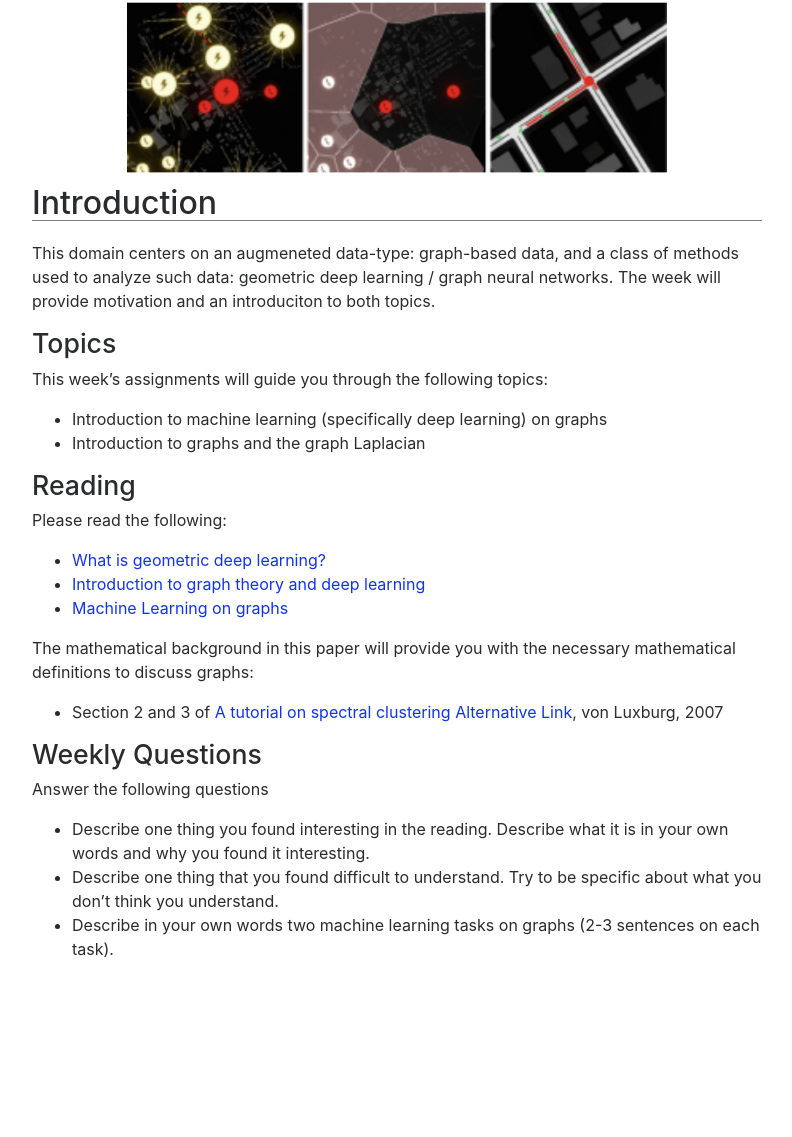
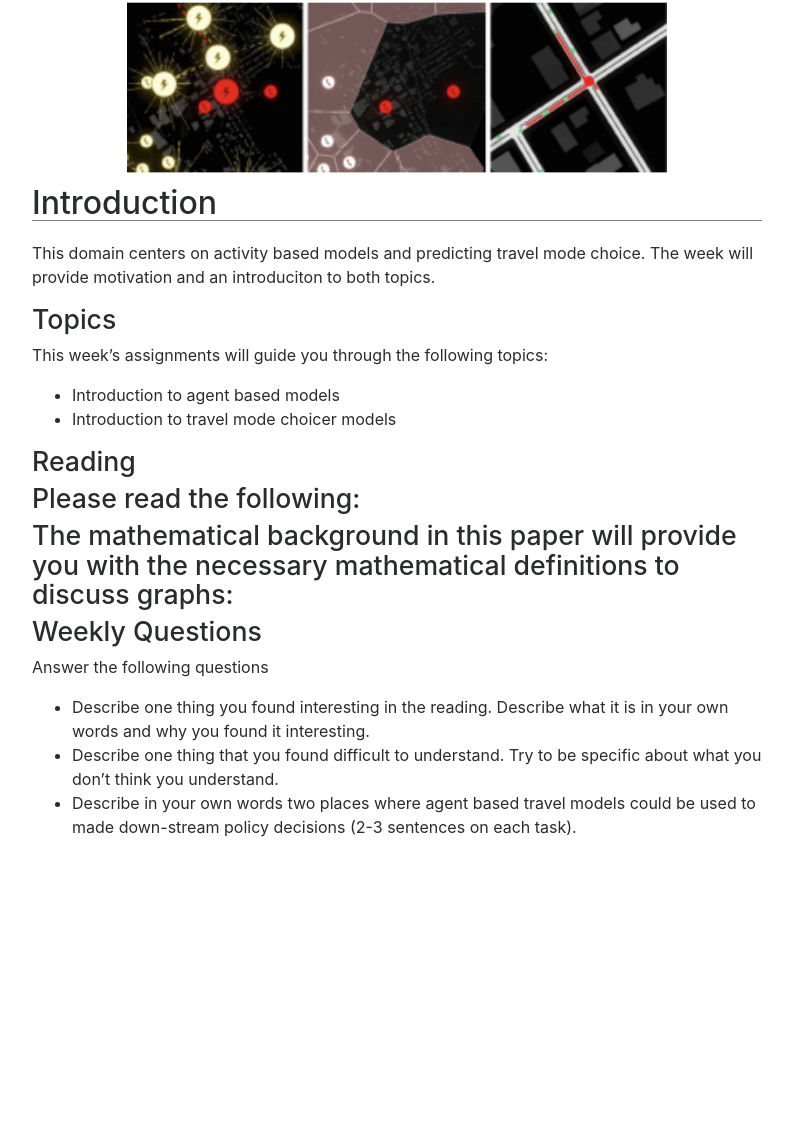
Before and after one commit to ACloninger/capstone-deloitte-travel-models, a Jekyll site: the page built from weeks/01-Introduction.md, in a window 1280 px wide. Shown: the whole page, without its empty margins (243-1035 px from the left). Built offline with Jekyll 4.4.1, drawn with Linux system fonts in a browser that asks for light colours; nearby versions of some CDN libraries; after the commit the page ends 1015 px from its top, so only the background shows below that.

Commit message:
Update 01-Introduction.md

```diff
--- a/weeks/01-Introduction.md
+++ b/weeks/01-Introduction.md
@@ -5,24 +5,22 @@ doodle: /doodle.png
 ---
 
 # Introduction
-This domain centers on an augmeneted data-type: graph-based data, and a class of methods used to analyze such data: geometric deep learning / graph neural networks. The week will provide motivation and an introduciton to both topics.
+This domain centers on activity based models and predicting travel mode choice.   The week will provide motivation and an introduciton to both topics.
 
 ## Topics
 
 This week's assignments will guide you through the following topics:
-- Introduction to machine learning (specifically deep learning) on graphs
-- Introduction to graphs and the graph Laplacian
+- Introduction to agent based models
+- Introduction to travel mode choicer models
 
 
 ## Reading
 
 Please read the following:
-- [What is geometric deep learning?](https://medium.com/@flawnsontong1/what-is-geometric-deep-learning-b2adb662d91d)
-- [Introduction to graph theory and deep learning](https://towardsdatascience.com/graph-theory-and-deep-learning-know-hows-6556b0e9891b)
-- [Machine Learning on graphs](https://towardsdatascience.com/machine-learning-tasks-on-graphs-7bc8f175119a)
+-
 
 The mathematical background in this paper will provide you with the necessary mathematical definitions to discuss graphs:
-- Section 2 and 3 of  [A tutorial on spectral clustering](https://link.springer.com/article/10.1007/s11222-007-9033-z) [Alternative Link](https://www.researchgate.net/profile/Sharad_Gupta16/post/How_many_clusters_to_select_from_the_total_number_of_clusters/attachment/5b642122b53d2f89289d1b4c/AS%3A655474630356993%401533288738638/download/Luxburg_A+Tutorial+on+Spectral+Clustering.pdf), von Luxburg, 2007
+-
 
 
 ## Weekly Questions
@@ -30,4 +28,4 @@ The mathematical background in this paper will provide you with the necessary ma
 Answer the following questions
 - Describe one thing you found interesting in the reading. Describe what it is in your own words and why you found it interesting.
 - Describe one thing that you found difficult to understand. Try to be specific about what you don’t think you understand.
-- Describe in your own words two machine learning tasks on graphs (2-3 sentences on each task).
+- Describe in your own words two places where agent based travel models could be used to made down-stream policy decisions (2-3 sentences on each task).
```
